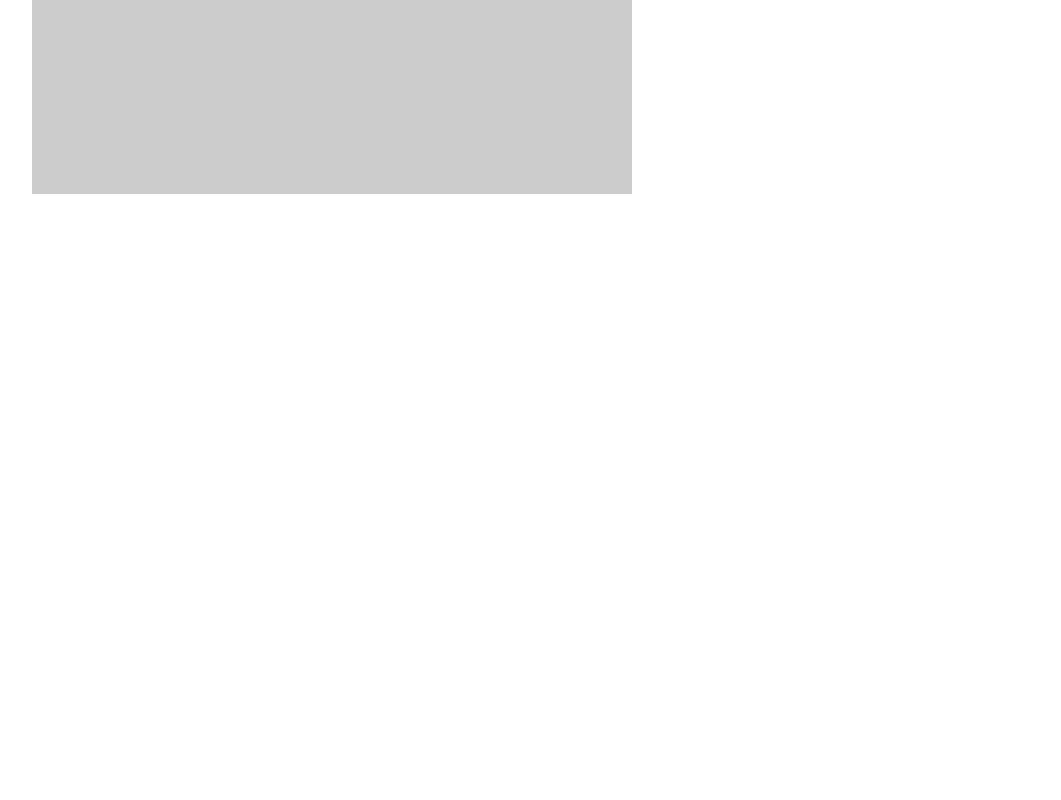
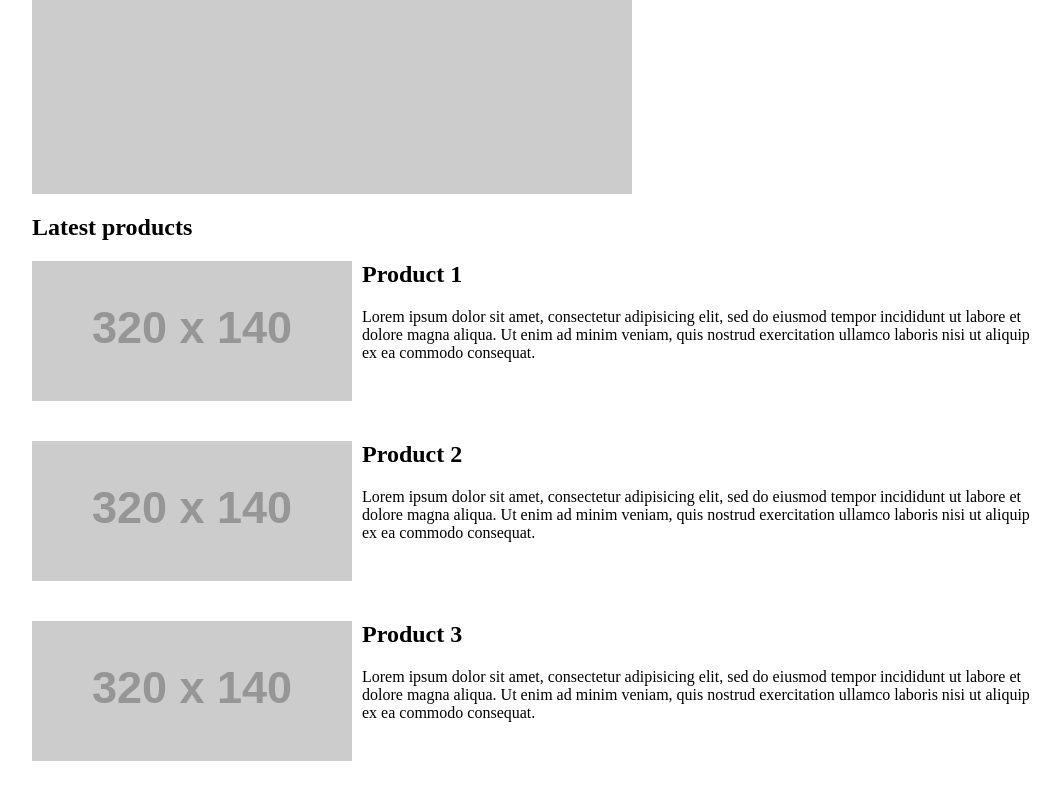
Before and after one commit to Millen-yoobee/responsive-basic, a plain HTML site: page index.html in a window 1280 px wide. Shown: the part 368-1168 px from the top of the page, without its empty margins (108-1169 px from the left). Before the commit the page ends 800 px from the top, so only its background shows below. Drawn offline with Linux system fonts and the light colour scheme; placeholder pictures from the web are drawn by us.

Commit message:
added 2nd tier articles about Latest products

```diff
--- a/css/styles.css
+++ b/css/styles.css
@@ -1,4 +1,3 @@
-
 nav {
 	background-color: pink;
 	max-width: 1000px;
@@ -27,6 +26,10 @@ main {
 	margin: 0 auto;
 }
 
+.latest img {
+	margin: 0 auto;
+	display: block;   /*  for margin: 0 auto to work  */
+}
 
 
 @media all and (min-width: 480px) {   /*  to display the links once medium is 480px min  */
@@ -51,6 +54,23 @@ main {
 	}
 }
 
+@media all and (min-width: 500px)  {
+	.latest img {
+		float: left;
+		margin-right: 10px;
+	}
+
+	.latest {
+		margin-bottom: 40px;
+	}
+	.latest:after {
+		content: '';
+		display: block;
+		clear: both;
+	}
+
+}
+
 @media all and (min-width: 700px) {
 	#featured img {
 		float: left;   /*  will override margin: 0 auto on line 23 */
--- a/index.html
+++ b/index.html
@@ -42,8 +42,43 @@
 						<li>Dual sim card</li>
 					</ul>
 				</div>
+			</article>
 
+			<h2>Latest products</h2>
+			<article class="latest">
+				<img src="http://placehold.it/320x140" alt="">
+				<h1>Product 1 </h1>
+				<p>
+					Lorem ipsum dolor sit amet, consectetur adipisicing elit, sed do eiusmod
+					tempor incididunt ut labore et dolore magna aliqua. Ut enim ad minim veniam,
+					quis nostrud exercitation ullamco laboris nisi ut aliquip ex ea commodo
+					consequat.
+				</p>
 			</article>
+
+			<article class="latest">
+				<img src="http://placehold.it/320x140" alt="">
+				<h1>Product 2 </h1>
+				<p>
+					Lorem ipsum dolor sit amet, consectetur adipisicing elit, sed do eiusmod
+					tempor incididunt ut labore et dolore magna aliqua. Ut enim ad minim veniam,
+					quis nostrud exercitation ullamco laboris nisi ut aliquip ex ea commodo
+					consequat.
+				</p>
+			</article>
+
+
+			<article class="latest">
+				<img src="http://placehold.it/320x140" alt="">
+				<h1>Product 3 </h1>
+				<p>
+					Lorem ipsum dolor sit amet, consectetur adipisicing elit, sed do eiusmod
+					tempor incididunt ut labore et dolore magna aliqua. Ut enim ad minim veniam,
+					quis nostrud exercitation ullamco laboris nisi ut aliquip ex ea commodo
+					consequat.
+				</p>
+			</article>
+
 
 		</main>
 
```
